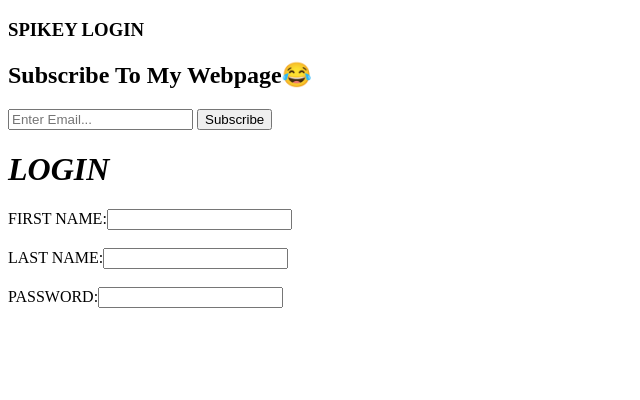
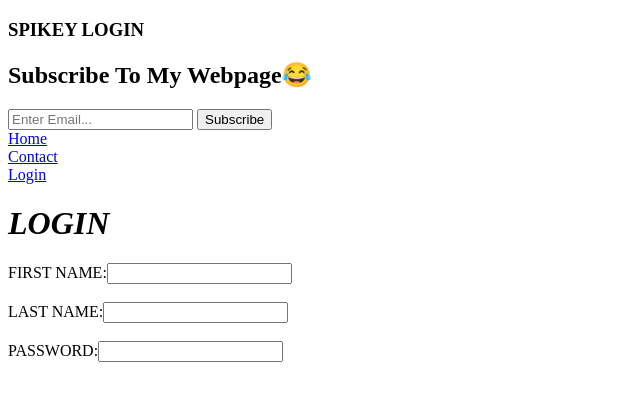
Before and after one commit to Spikes-s/my-life-in-a-webshell, a plain HTML site: page login.html in a window 1280 px wide. Shown: the whole page, without its empty margins (0-640 px from the left). Drawn offline with Linux system fonts and the light colour scheme.

Commit message:
Update login.html

```diff
--- a/login.html
+++ b/login.html
@@ -15,7 +15,11 @@
           <button type="submit" class="button_1">Subscribe</button>
         </form>
       </div>
-
+<nav>
+            <a href="index.html">Home</a></li><br />
+            <a href="contact.html">Contact</a><br />
+            <a href="login.html">Login</a>
+        </nav>
     </section>
     <h1><b><i>LOGIN</i></b></h1>
     <form>
```
